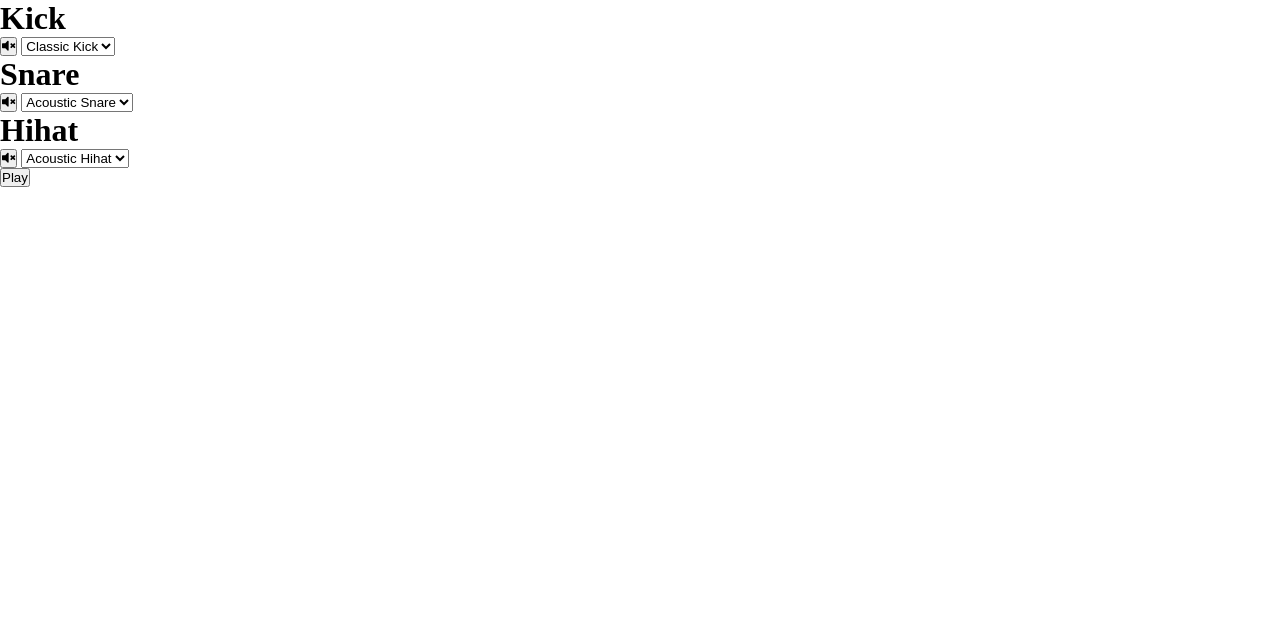
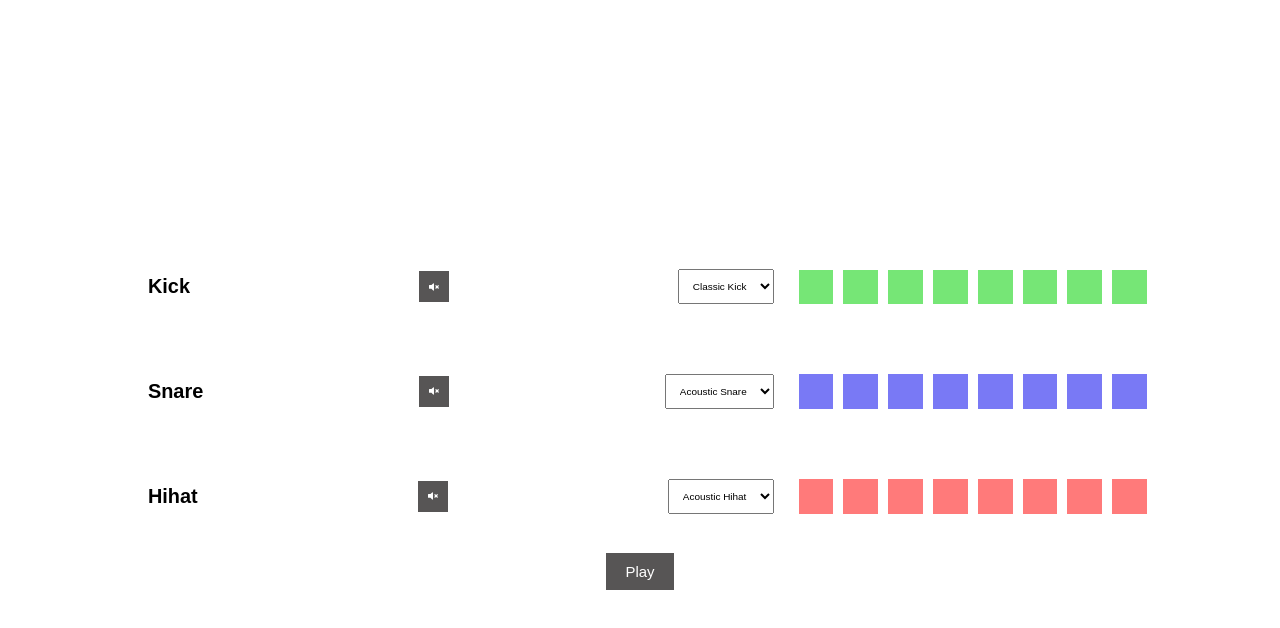
Before and after one commit to slawoe/js_beatmaker, a plain HTML site: page index.html in a window 1280 px wide. Drawn offline with Linux system fonts and the light colour scheme.

Commit message:
Add basic styling of the page, the tracks, buttons and pads

```diff
--- a/style.scss
+++ b/style.scss
@@ -3,3 +3,90 @@
   padding: 0;
   box-sizing: border-box;
 }
+html {
+  font-family: sans-serif;
+  font-size: 62.25%;
+}
+main {
+  display: flex;
+  min-height: 100vh;
+  flex-direction: column;
+  align-items: center;
+  justify-content: center;
+}
+i,
+svg {
+  pointer-events: none;
+}
+.kick-pad,
+.snare-pad,
+.hihat-pad {
+  width: 3.5rem;
+  height: 3.5rem;
+  margin: 1rem 0.5rem;
+  cursor: pointer;
+}
+.kick-pad {
+  background: rgb(118, 230, 118);
+}
+.kick-pad.active {
+  background: rgb(3, 182, 3);
+}
+.snare-pad {
+  background: rgb(121, 121, 245);
+}
+.snare-pad.active {
+  background: rgb(67, 67, 202);
+}
+.hihat-pad {
+  background: rgb(255, 122, 122);
+}
+.hihat-pad.active {
+  background: rgb(221, 40, 40);
+}
+#kick-track,
+#snare-track,
+#hihat-track {
+  display: flex;
+  align-items: center;
+  justify-content: space-around;
+  width: 80%;
+  margin-top: 5rem;
+}
+.kick,
+.snare,
+.hihat {
+  display: flex;
+}
+.controls {
+  display: flex;
+  justify-content: space-between;
+  align-items: center;
+  flex: 1;
+  margin: 0 2rem;
+}
+.controls > button {
+  padding: 1rem;
+  border: none;
+  background: rgb(87, 85, 85);
+  color: white;
+  font-size: 1rem;
+  cursor: pointer;
+  transition: all 0.5s ease;
+}
+.pad {
+  transition: all 0.5s ease;
+}
+#play {
+  padding: 1rem 2rem;
+  margin-top: 3rem;
+  font-size: 1.5rem;
+  background: rgb(87, 85, 85);
+  color: white;
+  border: none;
+  cursor: pointer;
+}
+select {
+  padding: 1rem;
+  font-size: 1rem;
+}
```
Also changed, not shown: style.css, 2 other files.
